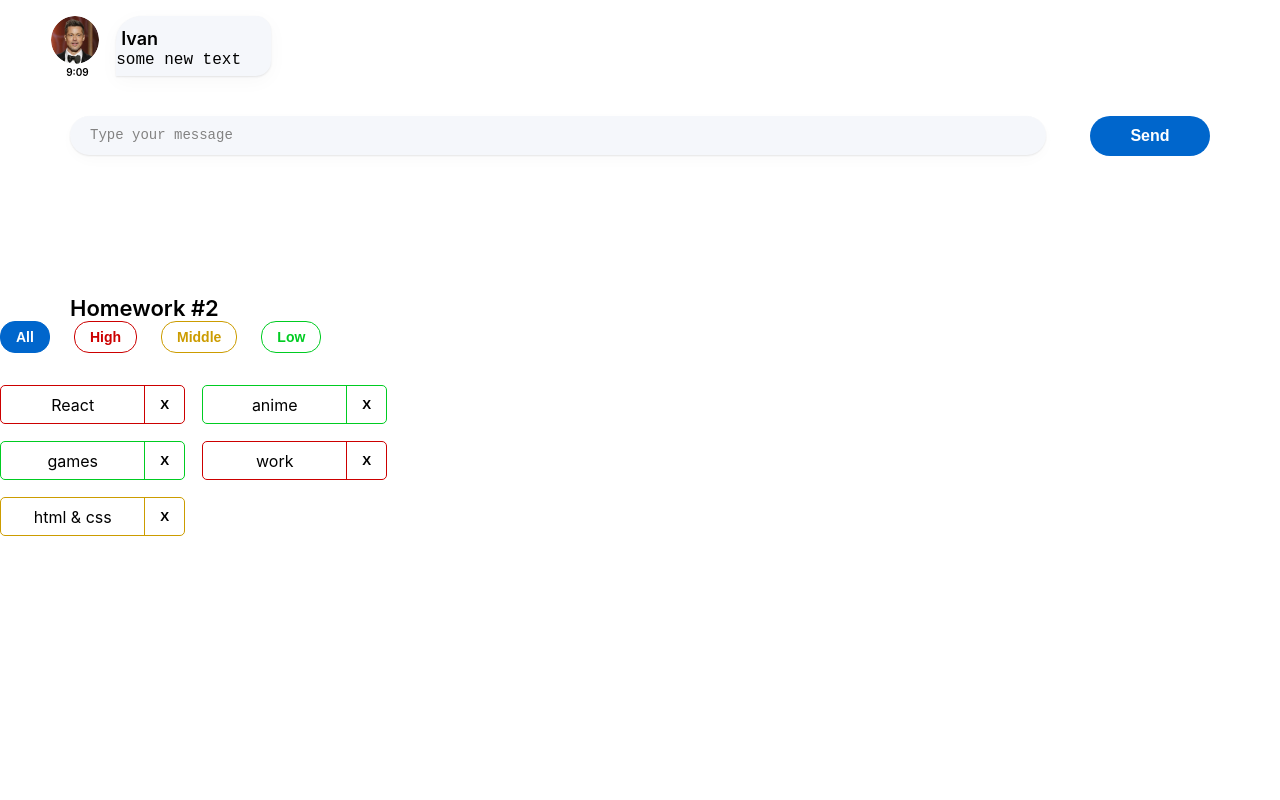
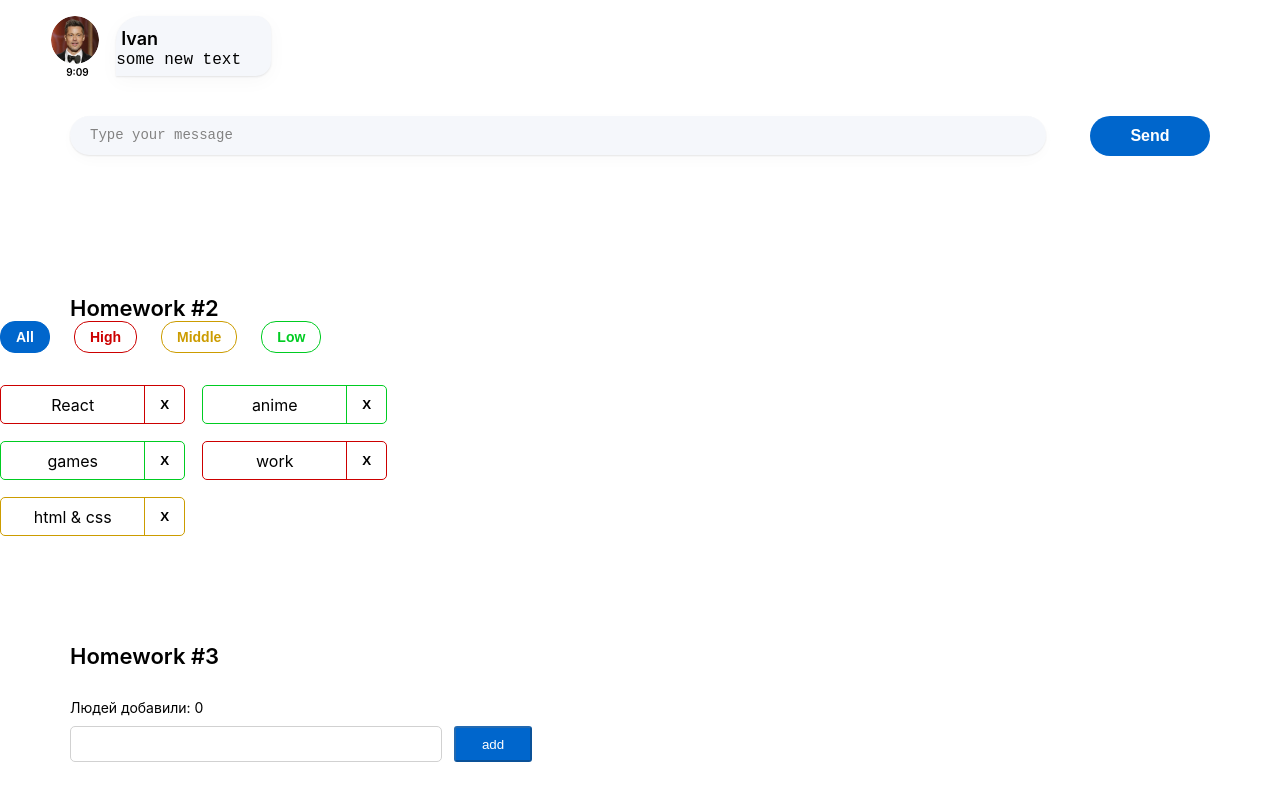
Before and after one commit to Anton1919/hw-auto, a React (Create React App) app: page / in a window 1280 px wide. Shown: the part 279-1079 px from the top of the page. Before the commit the page ends 815 px from the top, so only its background shows below. Built offline with nearby package versions, Linux system fonts and the light colour scheme.

Commit message:
Hometask-3

```diff
--- a/src/s1-main/App.tsx
+++ b/src/s1-main/App.tsx
@@ -2,6 +2,7 @@
 import s from './App.module.css'
 import HW1 from '../s2-homeworks/hw01/HW1'
 import HW2 from "../s2-homeworks/hw02/HW2";
+import HW3 from "../s2-homeworks/hw03/HW3";
 
 function App() {
     return (
@@ -9,7 +10,7 @@
             <HW1/>
             {/*раскомментировать по ходу выполнения*/}
             <HW2/>
-            {/*<HW3/>*/}
+            <HW3/>
             {/*<HW4/>*/}
 
             {/*при выполнении дз 5 и более - закомментировать здесь дз 1-4, так как они есть внутри дз 5*/}
--- a/src/s2-homeworks/hw02/HW2.tsx
+++ b/src/s2-homeworks/hw02/HW2.tsx
@@ -17,7 +17,7 @@
 * */
 
 // types
-export type AffairPriorityType = 'high' |  'low'| 'middle'
+export type AffairPriorityType = 'high' | 'low'| 'middle'
 export type AffairType = {
 	_id: number // need to fix any
 	name: string // need to fix any
@@ -36,7 +36,7 @@
 
 // pure helper functions
 export const filterAffairs = (affairs: AffairType[], filter: FilterType): AffairType[] => { // need to fix any
-	console.log(filter)
+	// console.log(filter)
 	if (filter!=="all") return affairs.filter((a: AffairType) => a.priority === filter)
 	return affairs
 }
@@ -50,8 +50,8 @@
 
 	const filteredAffairs = filterAffairs(affairs, filter)
 	const deleteAffairCallback = (_id: number) => {
-		console.log(_id)
-		setAffairs(affairs.filter((a: AffairType) => a._id !== _id))
+		// console.log(_id)
+			setAffairs(deleteAffair(affairs, _id))
 	};
 
 	return (
--- a/src/s2-homeworks/hw02/affairs/Affairs.tsx
+++ b/src/s2-homeworks/hw02/affairs/Affairs.tsx
@@ -11,7 +11,7 @@
 }
 
 function Affairs(props: AffairsPropsType) {
-	console.log(props)
+	// console.log(props)
 	const setAll = () => {
 		props.setFilter('all')
 	}
--- a/src/s2-homeworks/hw02/affairs/affair/Affair.tsx
+++ b/src/s2-homeworks/hw02/affairs/affair/Affair.tsx
@@ -10,9 +10,9 @@
 }
 
 function Affair(props: AffairPropsType) {
-    console.log(props)
+    // console.log(props)
     const deleteCallback = () => {
-     props.deleteAffairCallback( props.affair._id)
+     props.deleteAffairCallback(props.affair._id)
     }
 
     const nameClass = s.name + ' ' + s2[props.affair.priority]
--- a/src/s2-homeworks/hw03/Greeting.module.css
+++ b/src/s2-homeworks/hw03/Greeting.module.css
@@ -1,22 +1,42 @@
 .greetingForm {
+    padding: 30px 0 200px 70px;
+
 }
 
 .inputAndButtonContainer {
+    display: flex;
+    align-items: center;
+    padding: 10px 0 20px 0;
 }
 
 .error {
 }
 
 .input {
+    width: 372px;
+    min-height: 36px;
+    border: 1px solid #D1D1D1;
+    border-radius: 5px;
 }
 
 .input:focus {
 }
 
 .errorInput {
+    width: 372px;
+    min-height: 36px;
+    border: 1px solid #D1D1D1;
+    border-radius: 5px;
 }
 
 .button {
+    margin-left: 12px;
+    height:36px ;
+    width:78px ;
+    padding: 5px 24px;
+    background: #0066CC;
+    border-radius: 3px;
+    color: white;
 }
 
 .button:focus {
@@ -29,7 +49,15 @@
 }
 
 .text {
+    font-weight: 400;
+    font-size: 14px;
+    line-height: 17px;
+    color: #000000;
 }
 
 .greeting {
+    font-weight: 400;
+    font-size: 14px;
+    line-height: 17px;
+    color: #000000;
 }
--- a/src/s2-homeworks/hw03/Greeting.tsx
+++ b/src/s2-homeworks/hw03/Greeting.tsx
@@ -2,14 +2,14 @@
 import s from './Greeting.module.css'
 
 type GreetingPropsType = {
-    name: any // need to fix any
-    setNameCallback: any // need to fix any
-    addUser: any // need to fix any
-    onBlur: any // need to fix any
-    onEnter: any // need to fix any
-    error: any // need to fix any
-    totalUsers: any // need to fix any
-    lastUserName?: any // need to fix any
+    name: string // need to fix any
+    setNameCallback: (e:ChangeEvent<HTMLInputElement>) => void // need to fix any
+    addUser: () => void // need to fix any
+    onBlur: () => void // need to fix any
+    onEnter: (e: KeyboardEvent<HTMLInputElement>) => void // need to fix any
+    error: string // need to fix any
+    totalUsers: number // need to fix any
+    lastUserName?: string // need to fix any
 }
 
 // презентационная компонента (для верстальщика)
--- a/src/s2-homeworks/hw03/GreetingContainer.tsx
+++ b/src/s2-homeworks/hw03/GreetingContainer.tsx
@@ -1,20 +1,37 @@
-import React, { ChangeEvent, KeyboardEvent, useState } from 'react'
+import React, {ChangeEvent, KeyboardEvent, useState} from 'react'
 import Greeting from './Greeting'
-import { UserType } from './HW3'
+import {UserType} from './HW3'
 
 type GreetingContainerPropsType = {
-    users: any // need to fix any
-    addUserCallback: any // need to fix any
+	users: UserType[] // need to fix any
+	addUserCallback: (name: string) => void // need to fix any
 }
 
-export const pureAddUser = (name: any, setError: any, setName: any, addUserCallback: any) => {
+export const pureAddUser = (
+	name: string,
+	setError: (error: string) => void,
+	setName: (name: string) => void,
+	addUserCallback: (name: string) => void) => {
+
+	if (name === '') {
+		return setError("Ошибка! Введите имя!")
+	} else {
+		addUserCallback(name)
+		setName('')
+	}
 	// если имя пустое - показать ошибку, иначе - добавить юзера и очистить инпут
 }
 
-export const pureOnBlur = (name: any, setError: any) => { // если имя пустое - показать ошибку
+export const pureOnBlur = (name: string, setError: (error: string) => void) => {
+
+	return name === '' && setError("Ошибка! Введите имя!")
+	// если имя пустое - показать ошибку
 }
 
-export const pureOnEnter = (e: any, addUser: any) => { // если нажата кнопка Enter - добавить
+export const pureOnEnter = (e: KeyboardEvent<HTMLInputElement>, addUser: () => void) => {
+	// console.log(e.currentTarget)
+	return e.key === "Enter" && addUser()
+	// если нажата кнопка Enter - добавить
 }
 
 // более простой и понятный для новичков
@@ -26,15 +43,18 @@
 																																	 addUserCallback,
 																																 }) => {
 	// деструктуризация пропсов
-    const [name, setName] = useState<any>('') // need to fix any
-    const [error, setError] = useState<any>('') // need to fix any
+	const [name, setName] = useState<string>('') // need to fix any
+	const [error, setError] = useState<string>('') // need to fix any
 
-    const setNameCallback = (e: any) => { // need to fix any
-        setName('some name') // need to fix
+	const setNameCallback = (e: ChangeEvent<HTMLInputElement>) => {
+		// need to fix any
+		setName(e.currentTarget.value)
+		// need to fix
 
-        error && setError('')
+		error && setError("Ошибка! Введите имя!")
 	}
 	const addUser = () => {
+		console.log(name, ' adduser')
 		pureAddUser(name, setError, setName, addUserCallback)
 	}
 
@@ -42,12 +62,14 @@
 		pureOnBlur(name, setError)
 	}
 
-    const onEnter = (e: any) => {
+	const onEnter = (e: KeyboardEvent<HTMLInputElement>) => {
 		pureOnEnter(e, addUser)
 	}
+	const totalUsers = users.length // need to fix
+	const lastUserName = /*'aaa'*/totalUsers > 0 ? users[totalUsers - 1].name : '' // need to fix
 
-    const totalUsers = 0 // need to fix
-    const lastUserName = 'some name' // need to fix
+
+	// a? a : b //a ?? b // a||b
 
 	return (
 		<Greeting
--- a/src/s2-homeworks/hw03/HW3.tsx
+++ b/src/s2-homeworks/hw03/HW3.tsx
@@ -1,7 +1,8 @@
-import React, { useState } from 'react'
+import React, {Dispatch, SetStateAction, useState} from 'react'
 import { v1 } from 'uuid'
 import s2 from '../../s1-main/App.module.css'
 import GreetingContainer from './GreetingContainer'
+import User from "../hw08/User";
 
 /*
 * 1 - описать тип UserType
@@ -19,20 +20,22 @@
 
 // types
 export type UserType = {
-    _id: any // need to fix any
-    name: any // need to fix any
+    _id: string // need to fix any
+    name: string // need to fix any
 }
 
-export const pureAddUserCallback = (name: any, setUsers: any, users: any) => { // need to fix any
+export const pureAddUserCallback = (name: string, setUsers: (users: UserType[])=>void, users: UserType[]) => { // need to fix any
     const user = { // need to fix
+        _id: v1(),
+        name: name
     }
-    setUsers([...users, user])
+     setUsers([...users, user])
 }
 
 const HW3 = () => {
-    const [users, setUsers] = useState<any>([]) // need to fix any
+    const [users, setUsers] = useState<Array<UserType>>([]) // need to fix any
 
-    const addUserCallback = (name: any) => { // need to fix any
+    const addUserCallback = (name: string) => { // need to fix any
         pureAddUserCallback(name, setUsers, users)
     }
 
```
Lines whose indentation alone changed are shown as unchanged.
